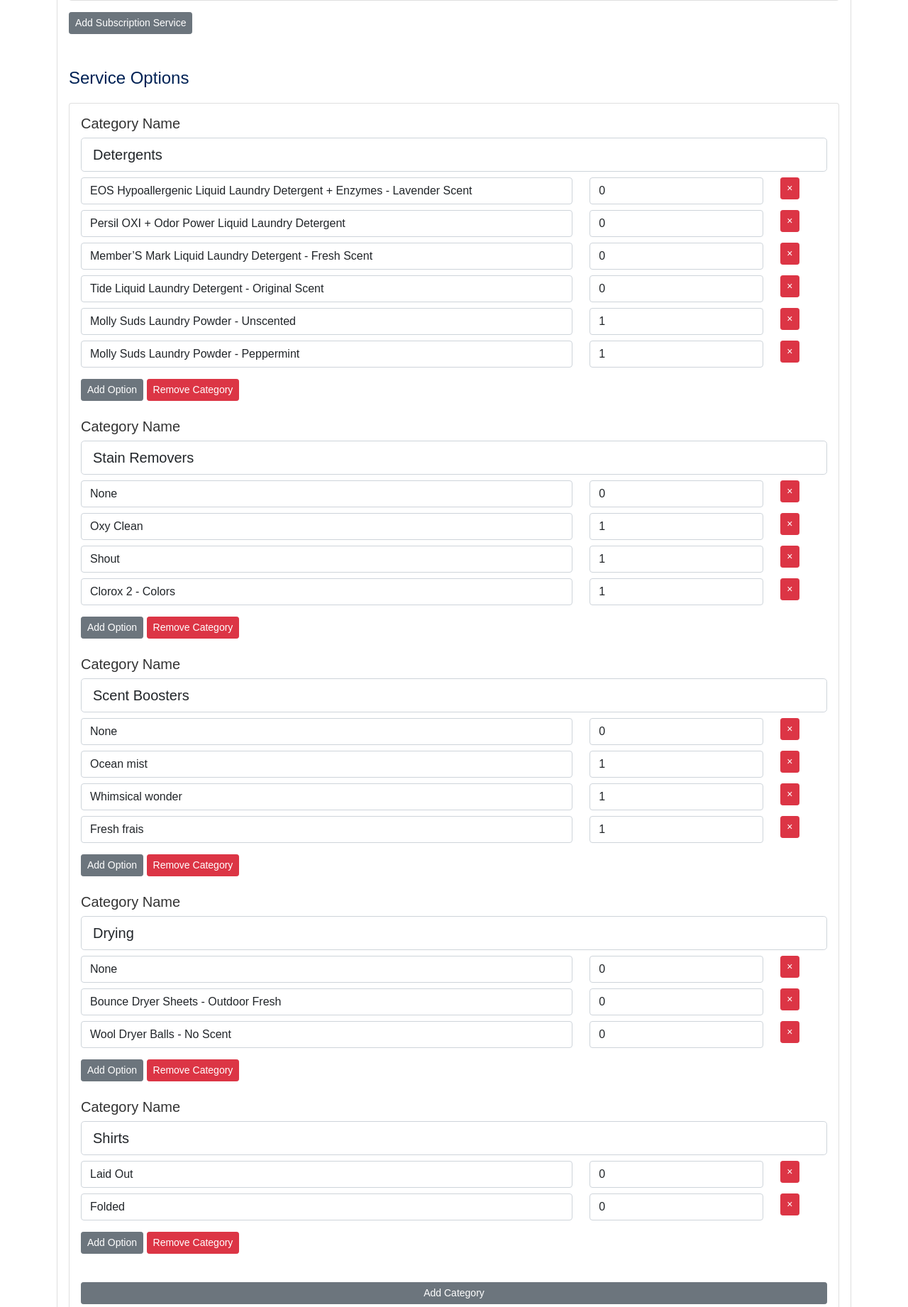
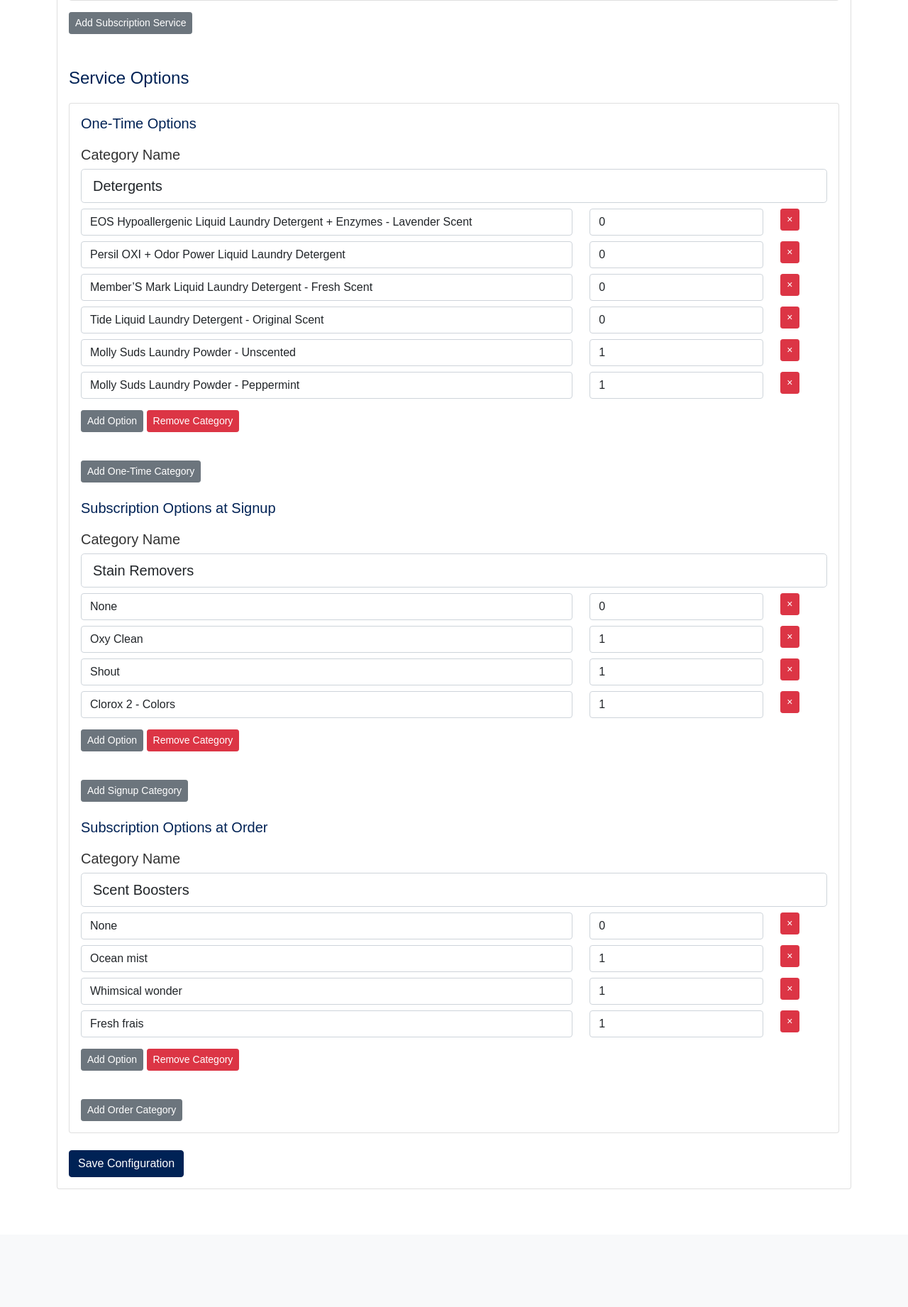
Before and after one commit to Hotschmoe/strongs-simple-services, a Flask app: page /business-config in a window 1280 px wide. Shown: the part 2525-4367 px from the top of the page at 71% size. After the commit the page ends 4201 px from the top, so only its background shows below. Run offline with Flask 2, Linux system fonts and the light colour scheme; the visitor is signed in with stand-in values (Sample User, id 1); data comes from the database, SQL or seed files in the repository.

Commit message:
update biz config
update biz config to handle new json format

```diff
--- a/app_frontend/business_config.json
+++ b/app_frontend/business_config.json
@@ -43,7 +43,7 @@
         ]
     },
     "serviceOptions": {
-        "categories": [
+        "oneTimeOptions": [
             {
                 "categoryName": "Detergents",
                 "options": [
@@ -72,7 +72,9 @@
                         "additionalCost": 1
                     }
                 ]
-            },
+            }
+        ],
+        "subscriptionOptionsAtSignup": [
             {
                 "categoryName": "Stain Removers",
                 "options": [
@@ -93,7 +95,9 @@
                         "additionalCost": 1
                     }
                 ]
-            },
+            }
+        ],
+        "subscriptionOptionsAtOrder": [
             {
                 "categoryName": "Scent Boosters",
                 "options": [
@@ -114,36 +118,6 @@
                         "additionalCost": 1
                     }
                 ]
-            },
-            {
-                "categoryName": "Drying",
-                "options": [
-                    {
-                        "name": "None",
-                        "additionalCost": 0
-                    },
-                    {
-                        "name": "Bounce Dryer Sheets - Outdoor Fresh",
-                        "additionalCost": 0
-                    },
-                    {
-                        "name": "Wool Dryer Balls - No Scent",
-                        "additionalCost": 0
-                    }
-                ]
-            },
-            {
-                "categoryName": "Shirts",
-                "options": [
-                    {
-                        "name": "Laid Out",
-                        "additionalCost": 0
-                    },
-                    {
-                        "name": "Folded",
-                        "additionalCost": 0
-                    }
-                ]
             }
         ],
         "requestsComments": ""
--- a/app_frontend/templates/business_config.html
+++ b/app_frontend/templates/business_config.html
@@ -1,4 +1,38 @@
 {% extends "base.html" %}
+
+{% macro render_category(category, categoryType, categoryIndex) %}
+<div class="category-item mb-4">
+    <div class="mb-2">
+        <label class="form-label h5">Category Name</label>
+        <input type="text" class="form-control form-control-lg"
+               name="serviceOptions[{{ categoryType }}][{{ categoryIndex }}][categoryName]"
+               value="{{ category['categoryName'] }}">
+    </div>
+    <div class="options-list">
+        {% for option in category['options'] %}
+        <div class="option-item mb-2">
+            <div class="row">
+                <div class="col-md-8">
+                    <input type="text" class="form-control"
+                           name="serviceOptions[{{ categoryType }}][{{ categoryIndex }}][options][{{ loop.index0 }}][name]"
+                           value="{{ option['name'] }}">
+                </div>
+                <div class="col-md-3">
+                    <input type="number" class="form-control" step="0.01"
+                           name="serviceOptions[{{ categoryType }}][{{ categoryIndex }}][options][{{ loop.index0 }}][additionalCost]"
+                           value="{{ option['additionalCost'] }}">
+                </div>
+                <div class="col-md-1">
+                    <button type="button" class="btn btn-danger btn-sm remove-option">×</button>
+                </div>
+            </div>
+        </div>
+        {% endfor %}
+    </div>
+    <button type="button" class="btn btn-secondary btn-sm add-option mt-2">Add Option</button>
+    <button type="button" class="btn btn-danger btn-sm remove-category mt-2">Remove Category</button>
+</div>
+{% endmacro %}
 
 {% block title %}Business Configuration - {{ business_config['businessName'] }}{% endblock %}
 
@@ -91,42 +125,24 @@
                 <h4 class="mt-4">Service Options</h4>
                 <div class="card mb-4 p-3">
                     <div id="serviceOptions">
-                        {% for category in business_config['serviceOptions']['categories'] %}
-                        {% set outer_loop = loop %}
-                        <div class="category-item mb-4">
-                            <div class="mb-2">
-                                <label class="form-label h5">Category Name</label>
-                                <input type="text" class="form-control form-control-lg"
-                                       name="serviceOptions[{{ loop.index0 }}][categoryName]"
-                                       value="{{ category['categoryName'] }}">
+                        <h5>One-Time Options</h5>
+                        {% for category in business_config['serviceOptions']['oneTimeOptions'] %}
+                        {{ render_category(category, 'oneTimeOptions', loop.index0) }}
+                        {% endfor %}
+                        <button type="button" class="btn btn-secondary btn-sm mt-3" data-category-type="oneTimeOptions" id="addCategory">Add One-Time Category</button>
+
+                        <h5 class="mt-4">Subscription Options at Signup</h5>
+                        {% for category in business_config['serviceOptions']['subscriptionOptionsAtSignup'] %}
+                        {{ render_category(category, 'subscriptionOptionsAtSignup', loop.index0) }}
+                        {% endfor %}
+                        <button type="button" class="btn btn-secondary btn-sm mt-3" data-category-type="subscriptionOptionsAtSignup" id="addCategory">Add Signup Category</button>
+
+                        <h5 class="mt-4">Subscription Options at Order</h5>
+                        {% for category in business_config['serviceOptions']['subscriptionOptionsAtOrder'] %}
+                        {{ render_category(category, 'subscriptionOptionsAtOrder', loop.index0) }}
+                        {% endfor %}
+                        <button type="button" class="btn btn-secondary btn-sm mt-3" data-category-type="subscriptionOptionsAtOrder" id="addCategory">Add Order Category</button>
                     </div>
-                            <div class="options-list">
-                                {% for option in category['options'] %}
-                                <div class="option-item mb-2">
-                                    <div class="row">
-                                        <div class="col-md-8">
-                                            <input type="text" class="form-control"
-                                                   name="serviceOptions[{{ outer_loop.index0 }}][options][{{ loop.index0 }}][name]"
-                                                   value="{{ option['name'] }}">
-                                        </div>
-                                        <div class="col-md-3">
-                                            <input type="number" class="form-control" step="0.01"
-                                                   name="serviceOptions[{{ outer_loop.index0 }}][options][{{ loop.index0 }}][additionalCost]"
-                                                   value="{{ option['additionalCost'] }}">
-                                        </div>
-                                        <div class="col-md-1">
-                                            <button type="button" class="btn btn-danger btn-sm remove-option">×</button>
-                                        </div>
-                                    </div>
-                                </div>
-                                {% endfor %}
-                            </div>
-                            <button type="button" class="btn btn-secondary btn-sm add-option mt-2">Add Option</button>
-                            <button type="button" class="btn btn-danger btn-sm remove-category mt-2">Remove Category</button>
-                        </div>
-                        {% endfor %}
-                    </div>
-                    <button type="button" class="btn btn-secondary btn-sm mt-3" id="addCategory">Add Category</button>
                 </div>
 
                 <div class="mt-4">
@@ -368,8 +384,10 @@
     });
 
     // Add new category
-    document.getElementById('addCategory').addEventListener('click', () => {
-        const container = document.getElementById('serviceOptions');
+    document.querySelectorAll('#addCategory').forEach(button => {
+        button.addEventListener('click', () => {
+            const categoryType = button.getAttribute('data-category-type');
+            const container = document.querySelector(`#serviceOptions h5:contains('${categoryType.replace(/([A-Z])/g, ' $1')}')`).nextElementSibling;
             const newIndex = container.children.length;
 
             const categoryHTML = `
@@ -377,7 +395,7 @@
                     <div class="mb-2">
                         <label class="form-label h5">Category Name</label>
                         <input type="text" class="form-control form-control-lg"
-                           name="serviceOptions[${newIndex}][categoryName]"
+                               name="serviceOptions[${categoryType}][${newIndex}][categoryName]"
                                value="">
                     </div>
                     <div class="options-list">
@@ -385,12 +403,12 @@
                             <div class="row">
                                 <div class="col-md-8">
                                     <input type="text" class="form-control"
-                                       name="serviceOptions[${newIndex}][options][0][name]"
+                                           name="serviceOptions[${categoryType}][${newIndex}][options][0][name]"
                                            value="">
                                 </div>
                                 <div class="col-md-3">
                                     <input type="number" class="form-control" step="0.01"
-                                       name="serviceOptions[${newIndex}][options][0][additionalCost]"
+                                           name="serviceOptions[${categoryType}][${newIndex}][options][0][additionalCost]"
                                            value="0">
                                 </div>
                                 <div class="col-md-1">
@@ -404,6 +422,7 @@
                 </div>
             `;
             container.insertAdjacentHTML('beforeend', categoryHTML);
+        });
     });
 
     // Add new option
```
Lines whose indentation alone changed are shown as unchanged.
